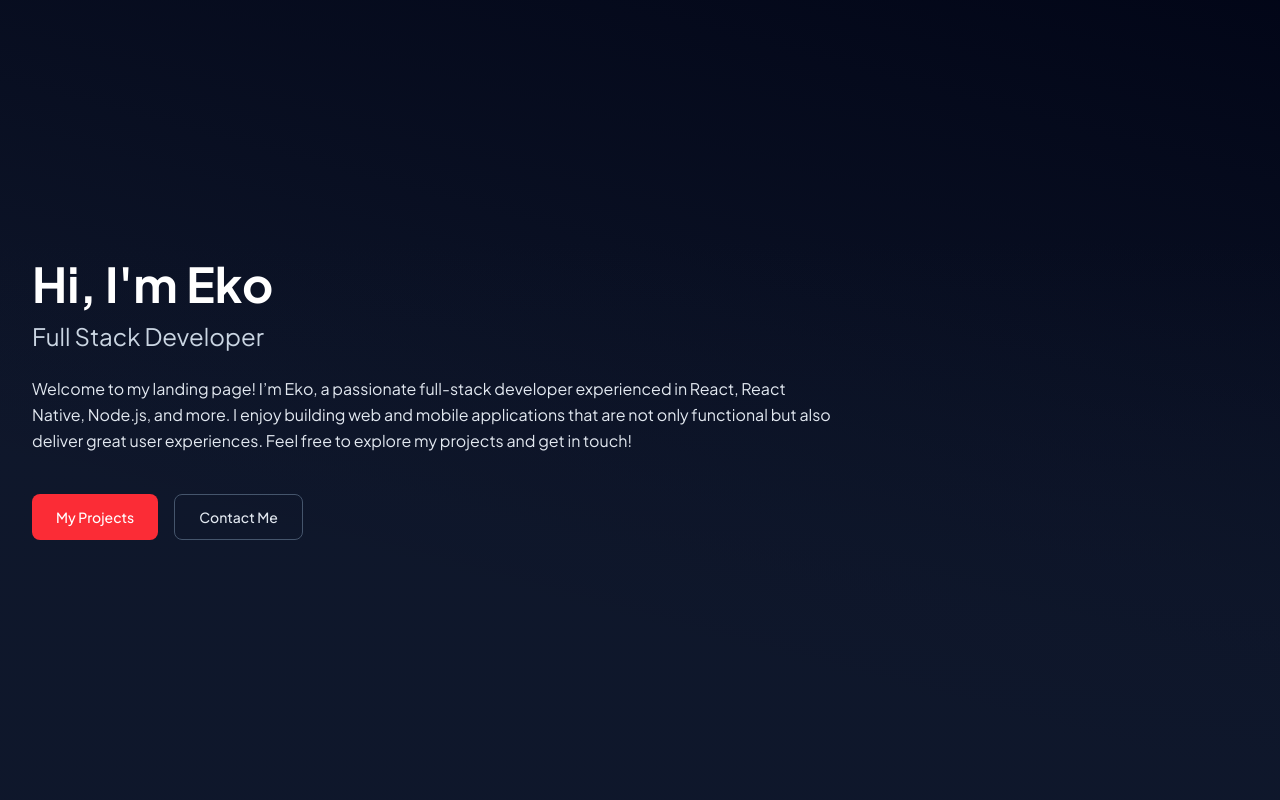
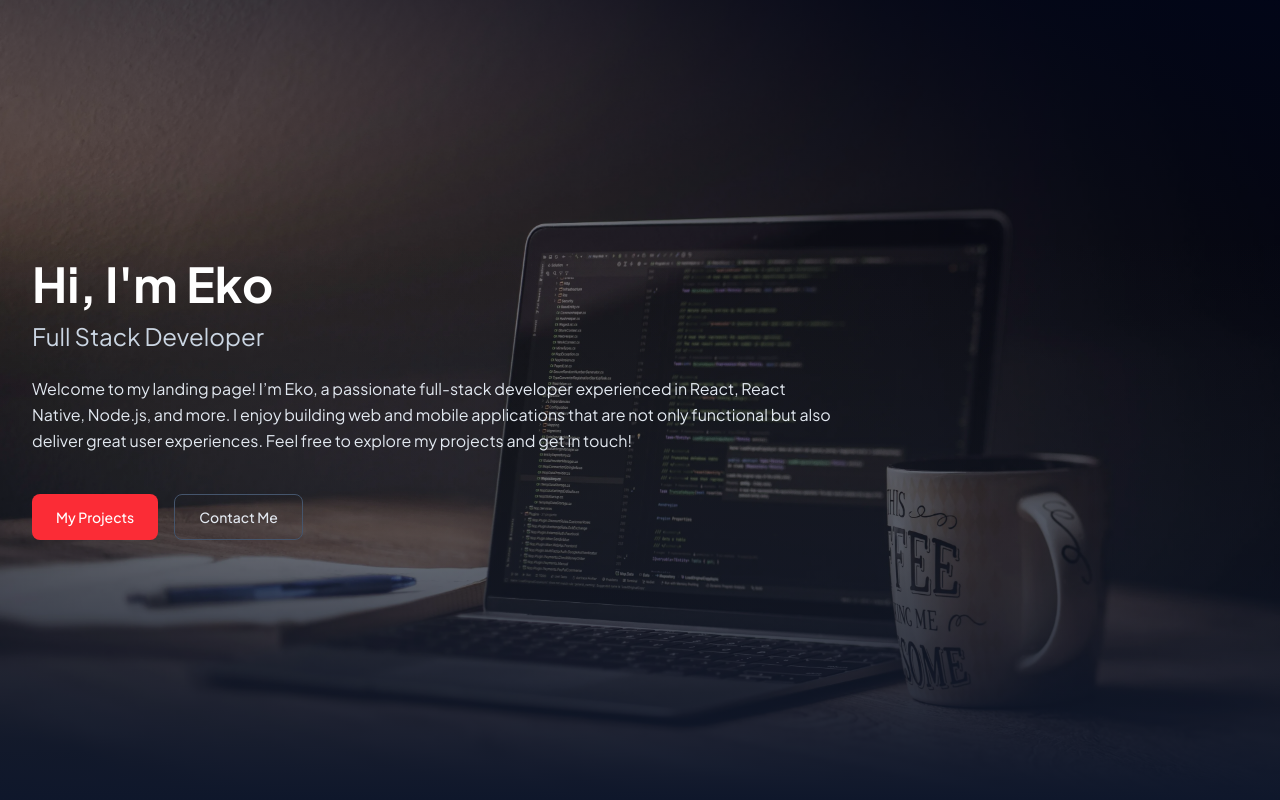
Before and after one commit to ekomardiatno/ekomardiatno.github.io, a React (Vite) app: page / in a window 1280 px wide. Shown: the top 800 px of the page. Built offline with nearby package versions, Linux system fonts and the light colour scheme.

Commit message:
fix: hero bg missing

```diff
--- a/src/pages/Eksamart.tsx
+++ b/src/pages/Eksamart.tsx
@@ -1,7 +1,7 @@
 export default function Eksamart() {
   return (
     <div className="">
-      <div className="py-24 overlay-dark-bg">
+      <div className="py-24 banner overlay-dark-bg">
         <div className="max-w-7xl mx-auto px-4 sm:px-6 lg:px-8">
           <h1 className="text-4xl font-bold mb-3">Eksamart</h1>
           <p className="text-lg text-slate-200 mb-4">Policy Privacy</p>
--- a/src/pages/Home.tsx
+++ b/src/pages/Home.tsx
@@ -39,7 +39,7 @@ export default function Home() {
     <>
       <main
         style={{ minHeight: `${screenHeight}px` }}
-        className="flex items-center overlay-dark-bg"
+        className="flex items-center banner overlay-dark-bg"
       >
         <section className="relative py-5 max-w-7xl px-4 sm:px-6 lg:px-8 mx-auto">
           <div className="grid grid-cols-2 sm:grid-cols-3 gap-8">
--- a/src/pages/Monflo.tsx
+++ b/src/pages/Monflo.tsx
@@ -1,7 +1,7 @@
 export default function Monflo() {
   return (
     <div className="">
-      <div className="py-24 overlay-dark-bg">
+      <div className="py-24 banner overlay-dark-bg">
         <div className="max-w-7xl mx-auto px-4 sm:px-6 lg:px-8">
           <h1 className="text-4xl font-bold mb-3">Monflo</h1>
           <p className="text-lg text-slate-200 mb-4">Policy Privacy</p>
```
